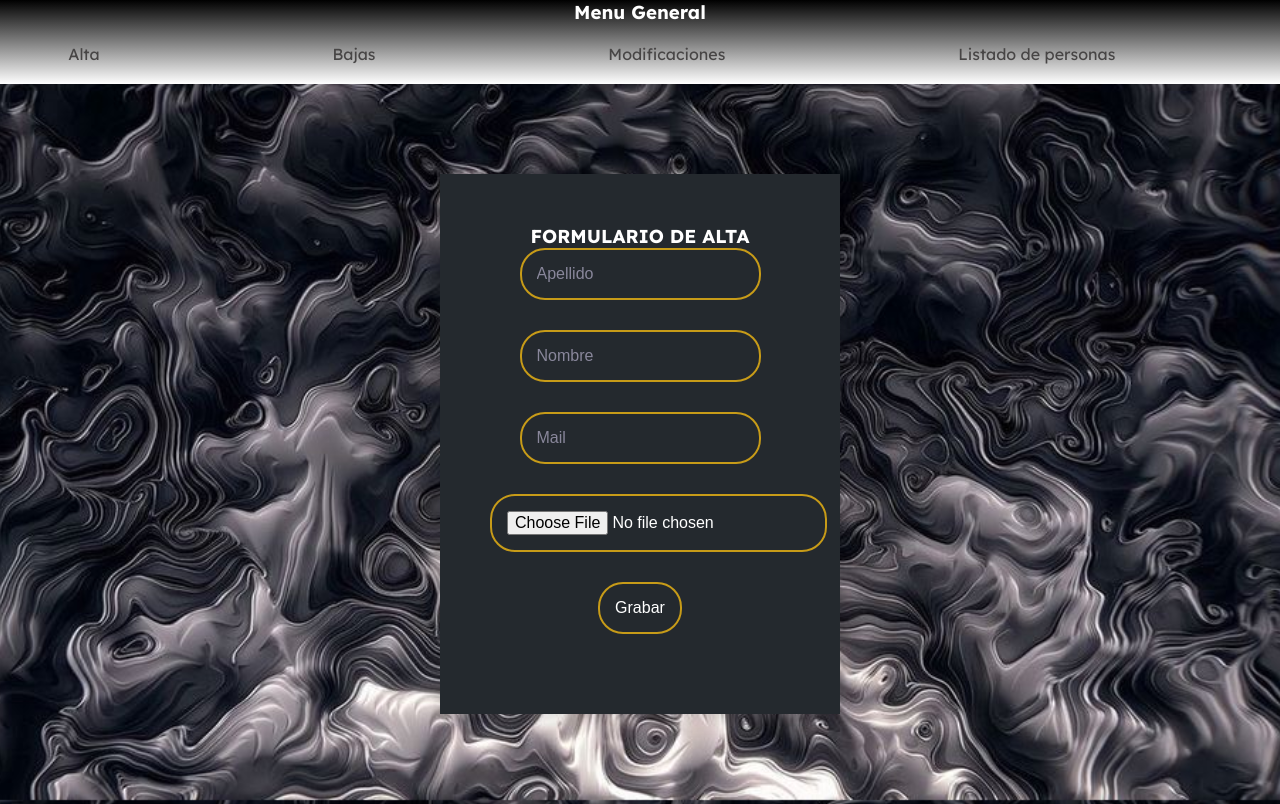
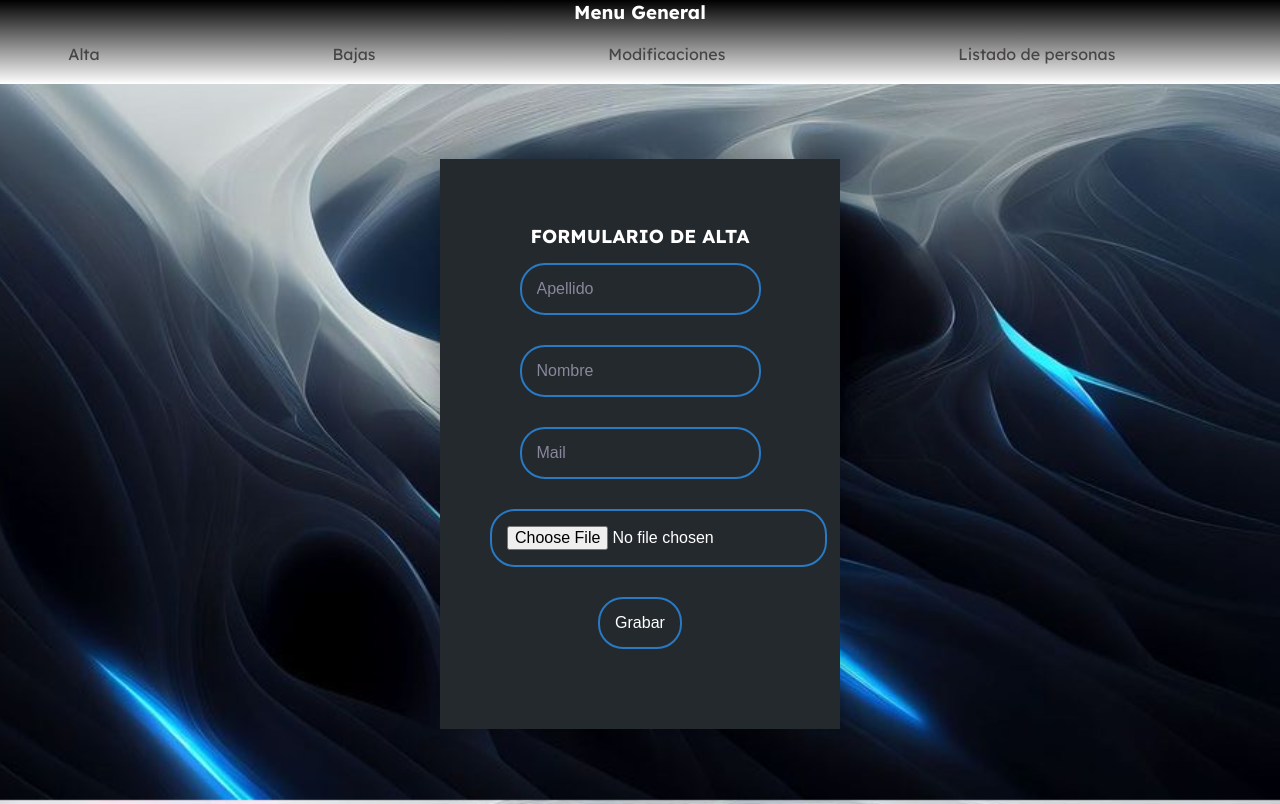
Before and after one commit to DylCraXs/DylCraXs, a PHP site: page /form-altas.php in a window 1280 px wide. Run offline with PHP 8.4, Linux system fonts and the light colour scheme.

Commit message:
Commit Final

```diff
--- a/css/formAltas.css
+++ b/css/formAltas.css
@@ -9,8 +9,20 @@
     list-style: none;
 }
 
+.altaTitulo{
+    padding: 5%;
+
+}
+
+
+
+.grupoInputsfoto{
+    display: flex;
+}
+
+
 body {
-    background-image: url(../dylan.jpg);
+    background-image: url(../tpp.jpg);
     font-family: 'Lexend', sans-serif;
     display: flex;
     flex-direction: column;
@@ -57,7 +69,7 @@ input {
     padding: 15px;
     border-radius: 25px;
     background-color: transparent;
-    border: 2px solid #c79b18;
+    border: 2px solid #297ac3;
     margin-bottom: 30px;
     outline: none;
     color: #ffffff;
--- a/css/menu.css
+++ b/css/menu.css
@@ -5,9 +5,6 @@ body{
     font-family: 'Lexend', sans-serif;
     display: flex;
     flex-direction: column;
-}
-
-.titulo{
 }
 
 .header{
--- a/css/respuestas.css
+++ b/css/respuestas.css
@@ -1,5 +1,5 @@
 .body{
-    background-image: url(../wallpaper.jpg);
+    background-image: url(../tpp.jpg);
 }
 
 
--- a/form-altas.php
+++ b/form-altas.php
@@ -33,7 +33,7 @@ include 'menu.php';
 			<div class="grupoInputs">
 			<input type="mail" name="mail" placeholder="Mail"><br>
 		    </div>
-			<div class="grupoInputs">
+			<div class="grupoInputsfoto">
 			<input type="file" name="foto"><br>
 		    </div>
 			<div class="btn-submit">
```
Also changed, not shown: blanco.jpg (added), tpp.jpg (added).
